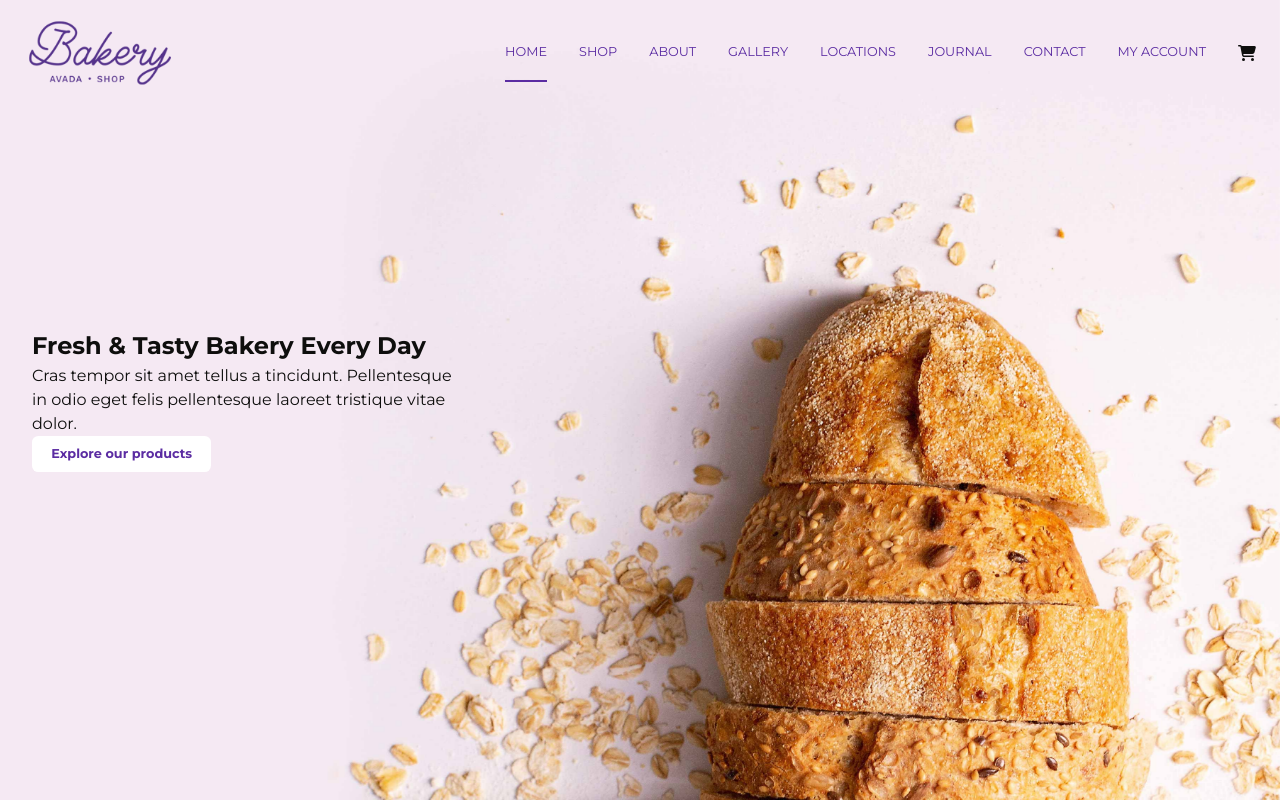
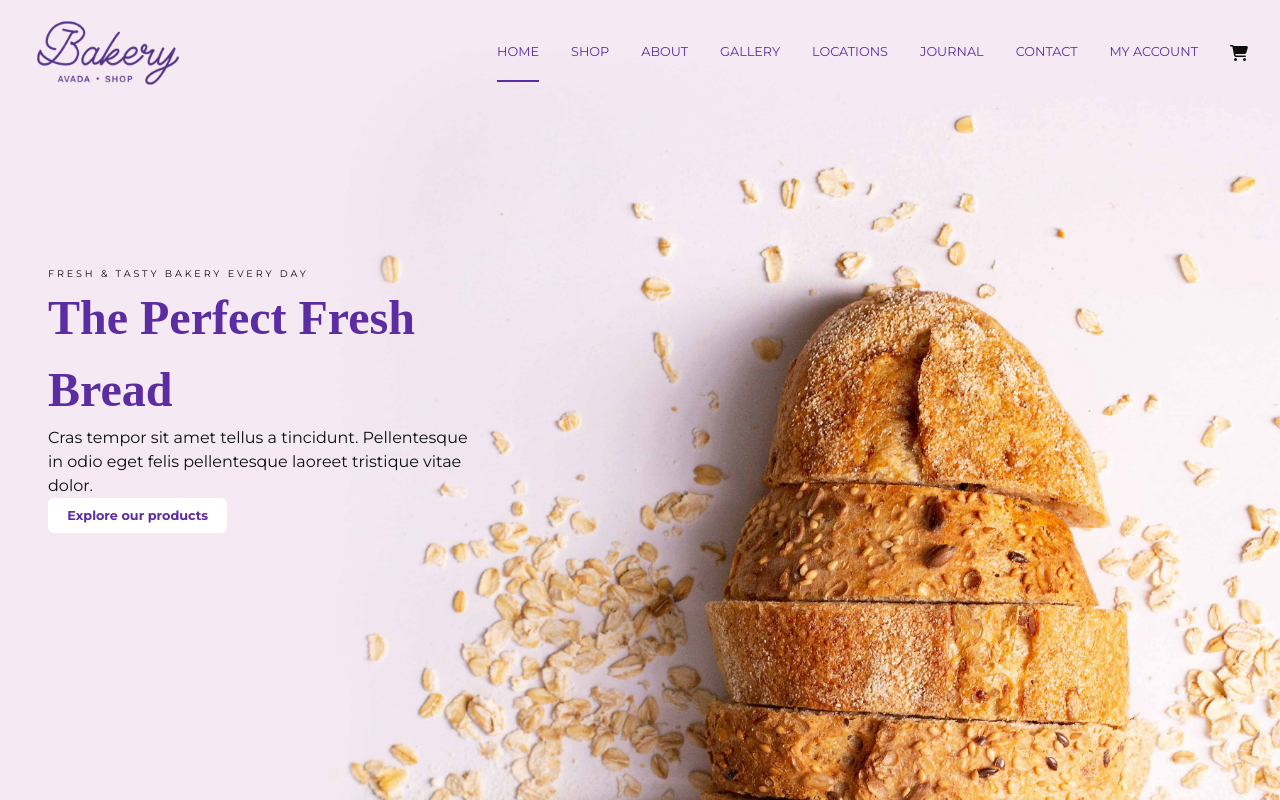
Before and after one commit to EliGolam/proj-html-vuejs, a Vue app: page / in a window 1280 px wide. Built offline with nearby package versions, Linux system fonts and the light colour scheme; a web font is replaced by a local one.

Commit message:
Styled infoCard

```diff
--- a/src/App.vue
+++ b/src/App.vue
@@ -1,26 +1,16 @@
 <template>
   <div id="app">
-    <PageHeader />
+    <PageHeader v-if="$route.name !== 'home'" /> <!-- v-if to prevent duplicate headers since homeview has one -->
 
-    <div class="hero-bg">
-      <div class="container-info">
-        <InfoArticleComponent
-          :info="heroText"
-          :withCTA="true"
-          :CTABtnType="'light'"
-          class="info-card"
-        />
-      </div>
-    </div>
-
-
+    <!-- Router View -->
     <router-view/>
   </div>
 </template>
 
+
+<!-- SCRIPT -->
 <script>
 import PageHeader from '@/components/mainComponents/PageHeader.vue';
-import InfoArticleComponent from '@/components/InfoArticleComponent.vue';
 
 import { PAGE_TEXT_DATA } from '@/assets/data/pageTextData';
 
@@ -35,11 +25,6 @@ export default {
 
   components: {
     PageHeader,
-    InfoArticleComponent
   }
 }
 </script>
-
-<style lang="scss" scoped>
-
-</style>
--- a/src/assets/data/pageTextData.js
+++ b/src/assets/data/pageTextData.js
@@ -7,12 +7,15 @@ class InfoCard {
 }
 
 const HERO_TEXT = new InfoCard (
-    'Fresh & Tasty Bakery Every Day',
+    'The Perfect Fresh Bread',
     'Cras tempor sit amet tellus a tincidunt. Pellentesque in odio eget felis pellentesque laoreet tristique vitae dolor.',
     'Explore our products'
 )
 
+const HERO_INFO = 'Fresh & Tasty bakery every day';
+
 
 export const PAGE_TEXT_DATA = {
     heroText: HERO_TEXT,
+    heroInfo: HERO_INFO,
 }
--- a/src/assets/styles/_app.scss
+++ b/src/assets/styles/_app.scss
@@ -25,21 +25,4 @@ $default-font-settings: $fw-default $fs-default $ff-default;
 
     // Aesthetics
     color: $clr-dark;
-
-
-    // HERO BG
-    .hero-bg {
-        // HERO BG
-        background-image: url('@/assets/images/hero-header-bakery.jpg');
-        background-repeat: no-repeat;
-        background-size: cover;
-
-        // Parallax
-        background-attachment: fixed;
-        background-position: center;
-
-        // Size
-        width: 100%;
-        min-height: 800px;
-    }
 }
--- a/src/assets/styles/_mixins.scss
+++ b/src/assets/styles/_mixins.scss
@@ -1,11 +1,11 @@
 /* MIXINS */
 @mixin container-config {
     max-width: 100%;
-    margin: 0 auto;
+    margin: 0 auto
 }
 
 @mixin base-container {
     @include container-config();
-    padding: $_size-6;
+    padding: $_size-4 $_size-8;
     max-width: $max-w-container;
 }
--- a/src/assets/styles/_variables.scss
+++ b/src/assets/styles/_variables.scss
@@ -22,7 +22,7 @@ $ff-default: 'Montserrat', $ff-fallback;
 $ff-secondary: 'Source Serif Pro', serif;
 
 // Size
-$fs-1: 2rem;
+$fs-1: 3rem;
 $fs-2: 1.6rem;
 $fs-3: 1.5rem;
 $fs-4: 1.25rem;
@@ -30,7 +30,7 @@ $fs-5: 1.1rem;
 $fs-6: 1rem;
 $fs-7: .9rem;
 $fs-8: .8rem;
-$fs-9: .55rem;
+$fs-9: .6rem;
 
 // Weight
 $fw-extra-bold: 800;
@@ -58,3 +58,5 @@ $_size-3: 1rem;
 $_size-4: 1.2rem;
 $_size-5: 1.5rem;
 $_size-6: 2rem;
+$_size-7: 2.5rem;
+$_size-8: 3rem;
--- a/src/assets/styles/utilities.scss
+++ b/src/assets/styles/utilities.scss
@@ -27,23 +27,9 @@
     @include base-container();
 }
 
-.container-info {
-    @include base-container();
-
-    // FLEX
-    display: flex;
-    align-items: center;
-    height: 100%;
-
-    .info-card {
-      max-width: 40ch;
-    }
-  }
-
-
 .wide-container {
     @include container-config();
-    padding: $_size-2 $_size-5;
+    padding: $_size-2 $_size-6
 }
 
 // Flex
@@ -81,6 +67,11 @@
     }
 }
 
+// Cards
+.info-card {
+    max-width: 40ch;
+}
+
 // SCROLLER
 .scroll-snap {
     scroll-snap-type: inline mandatory;
@@ -89,3 +80,19 @@
 .scroll-snap > * {
     scroll-snap-align: center;
 }
+
+// Font
+.ff-default {
+    font-family: $ff-default;
+}
+
+.ff-secondary {
+    font-family: $ff-secondary;
+}
+
+.font-subtle-caps {
+    font-size: $fs-9;
+    font-weight: $fw-regular;
+    text-transform: uppercase;
+    letter-spacing: .3em;
+}
--- a/src/components/InfoArticleComponent.vue
+++ b/src/components/InfoArticleComponent.vue
@@ -1,7 +1,16 @@
 <template>
 	<article>
-		<component :is="heading">{{ info.title }}</component>
-		<p>{{ info.content }}</p>
+		<component
+            :is="heading"
+            :class="[titleEmphasis, emphasisSize]"
+            >
+            {{ info.title }}
+        </component>
+
+		<p
+            :class="[contentEmphasis, emphasisSize]"
+            >{{ info.content }}
+        </p>
 
 		<CTAButtonComponent v-if="withCTA"
 			:buttonText="info.cta"
@@ -28,22 +37,55 @@ export default {
             type: String,
             default: "h2",
         },
+
         withCTA: {
             type: Boolean,
             default: false,
         },
+
         CTABtnType: {
             type: String,
             default: "dark",
         },
+
+        emphasizedText: {
+            type: String, /* 'onTitle' | 'onContent' */
+            default: 'onTitle',
+        },
+
+        emphasisSize: String, /* 'big' */
+    },
+
+    computed: {
+        titleEmphasis() {
+            return this.emphasizedText === 'onTitle' ? 'emphasizedStyle' : ['defaultStyle', 'font-subtle-caps'];
+        },
+
+        contentEmphasis() {
+            return this.emphasizedText === 'onContent' ? 'emphasizedStyle' : 'defaultStyle';
+        }
     },
 
     components: {
-			CTAButtonComponent
-		}
+        CTAButtonComponent
+    }
 }
 </script>
 
 <style lang="scss" scoped>
+@import '@/assets/styles/variables';
 
+.emphasizedStyle {
+    color: $clr-primary-dark-purple;
+    font-size: $fs-2;
+    font-family: $ff-secondary;
+
+    &.big {
+        font-size: $fs-1;
+    }
+}
+
+.defaultStyle {
+    color: $clr-dark;
+}
 </style>
--- /dev/null
+++ b/src/components/mainComponents/HomeHeroSplash.vue
@@ -0,0 +1,63 @@
+<template>
+	<div class="hero-bg flex">
+		<div class="container">
+			<p class="font-subtle-caps">{{ heroInfo }}</p>
+
+			<InfoArticleComponent
+				:info="heroText"
+				:withCTA="true"
+				:CTABtnType="'light'"
+				:emphasisSize="'big'"
+				:emphasizedText="'onTitle'"
+				class="info-card"
+			/>
+		</div>
+	</div>
+</template>
+
+<script>
+import InfoArticleComponent from '@/components/InfoArticleComponent.vue';
+
+import { PAGE_TEXT_DATA } from '@/assets/data/pageTextData';
+
+export default {
+	name: 'HomeHeroSplash',
+
+	data() {
+    return {
+      heroText: PAGE_TEXT_DATA.heroText,
+			heroInfo: PAGE_TEXT_DATA.heroInfo,
+    }
+  },
+
+	components: {
+		InfoArticleComponent,
+	}
+}
+</script>
+
+<style lang="scss" scoped>
+// HERO BG
+.hero-bg {
+	// HERO BG
+	background-image: url('@/assets/images/hero-header-bakery.jpg');
+	background-repeat: no-repeat;
+	background-size: cover;
+
+	// Parallax
+	background-attachment: fixed;
+	background-position: center;
+
+	// Size
+	width: 100%;
+	min-height: 800px;
+
+	// Flex Container
+	align-items: center;
+
+	// Flex Items
+	.container {
+		flex-grow: 1;
+	}
+}
+</style>
--- a/src/components/mainComponents/PageHeader.vue
+++ b/src/components/mainComponents/PageHeader.vue
@@ -51,10 +51,6 @@ header {
 	$logo-size: 150px;
 	$default-padding: $_size-6;
 
-	// Position for overlapping with Hero BG
-	position: absolute;
-		top: 0;
-
 	width: 100%;
 
 	// Flex Container
--- a/src/views/HomeView.vue
+++ b/src/views/HomeView.vue
@@ -1,13 +1,34 @@
 <template>
   <div class="home">
-    <h1>Home View</h1>
+    <div class="top-hero-section">
+      <PageHeader class="header" />
+
+      <HomeHeroSplash />
+    </div>
   </div>
 </template>
 
 <script>
+import HomeHeroSplash from '@/components/mainComponents/HomeHeroSplash.vue';
+import PageHeader from '@/components/mainComponents/PageHeader.vue';
 
 export default {
-  name: 'HomeView',
+  name: "HomeView",
 
+  components: {
+    HomeHeroSplash,
+    PageHeader
+}
 }
 </script>
+
+
+<style lang="scss" scoped>
+.top-hero-section {
+  position: relative;
+
+  .header {
+    position: fixed;
+  }
+}
+</style>
```
